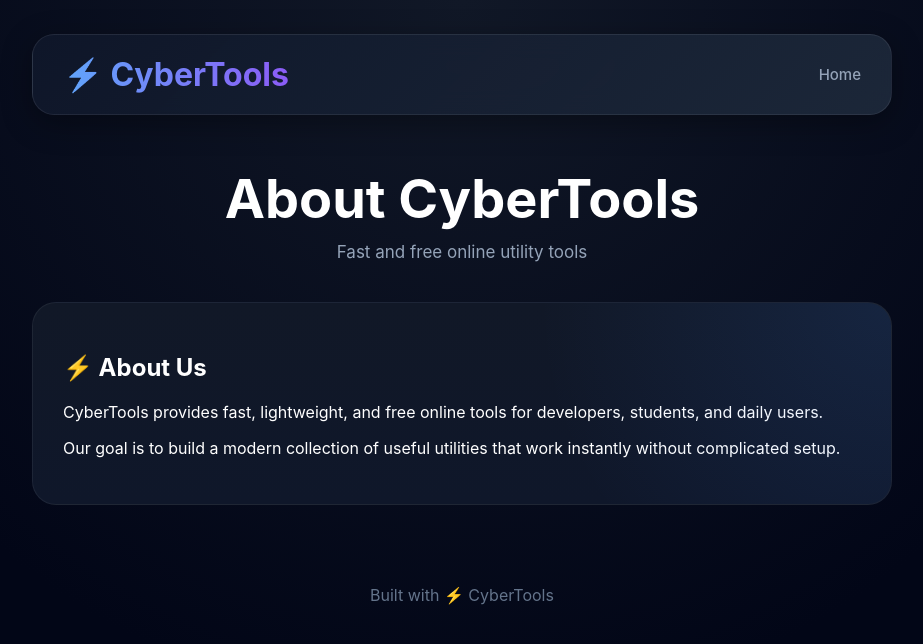
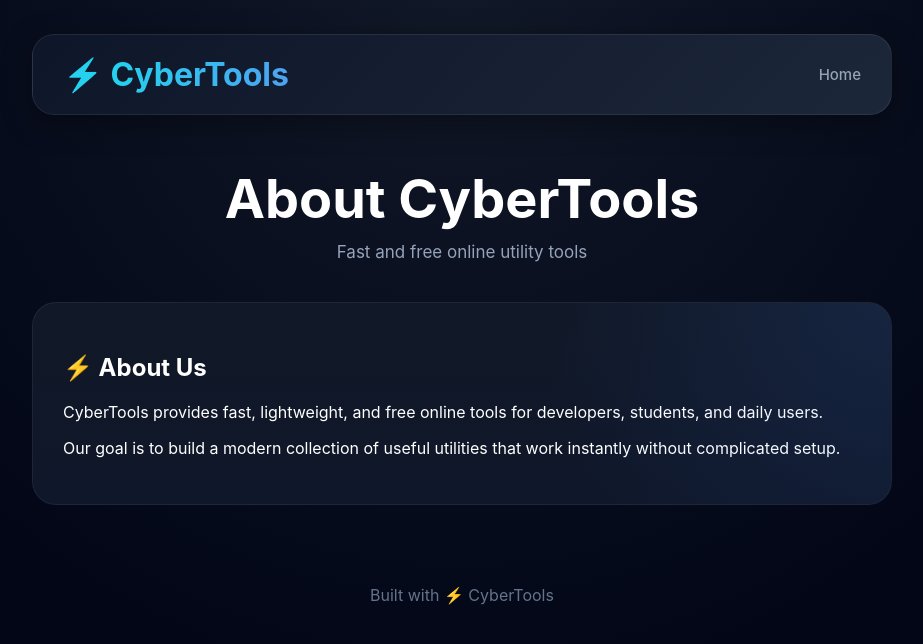
Before and after one commit to sonu2819/CyberTools, a React (Vite) app: page /about in a window 1280 px wide. Shown: the top 644 px of the page, without its empty margins (178-1101 px from the left). Built offline with nearby package versions, Linux system fonts and the light colour scheme.

Commit message:
update logo css

```diff
--- a/src/App.css
+++ b/src/App.css
@@ -142,7 +142,7 @@ a {
 
 /* LOGO */
 
-.logo {
+/* .logo {
   font-size: 28px;
   font-weight: 800;
 
@@ -154,6 +154,47 @@ a {
 
   -webkit-background-clip: text;
   -webkit-text-fill-color: transparent;
+} */
+
+
+.logo{
+  font-size:32px;
+
+  font-weight:800;
+
+  background:linear-gradient(
+    270deg,
+    #60a5fa,
+    #8b5cf6,
+    #22d3ee,
+    #60a5fa
+  );
+
+  background-size:600% 600%;
+
+  -webkit-background-clip:text;
+
+  -webkit-text-fill-color:transparent;
+
+  animation:logoGlow 8s ease infinite;
+}
+
+/* ANIMATION */
+
+@keyframes logoGlow{
+
+  0%{
+    background-position:0% 50%;
+  }
+
+  50%{
+    background-position:100% 50%;
+  }
+
+  100%{
+    background-position:0% 50%;
+  }
+
 }
 
 /* NAV */
```
